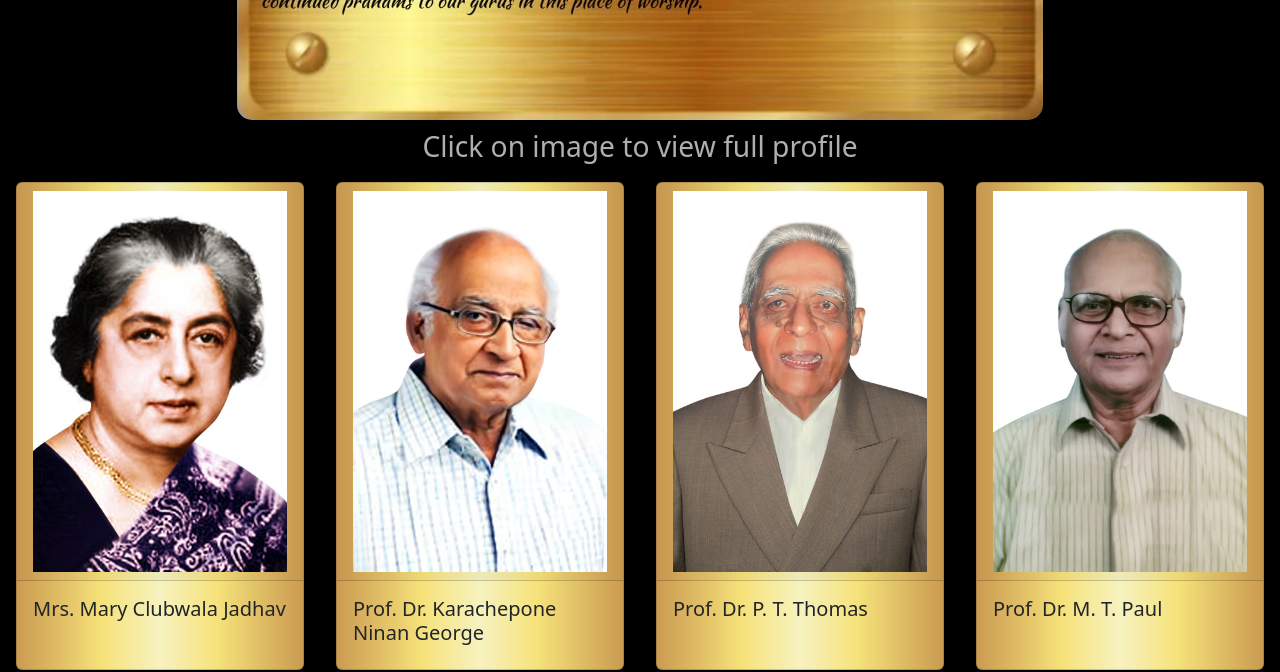
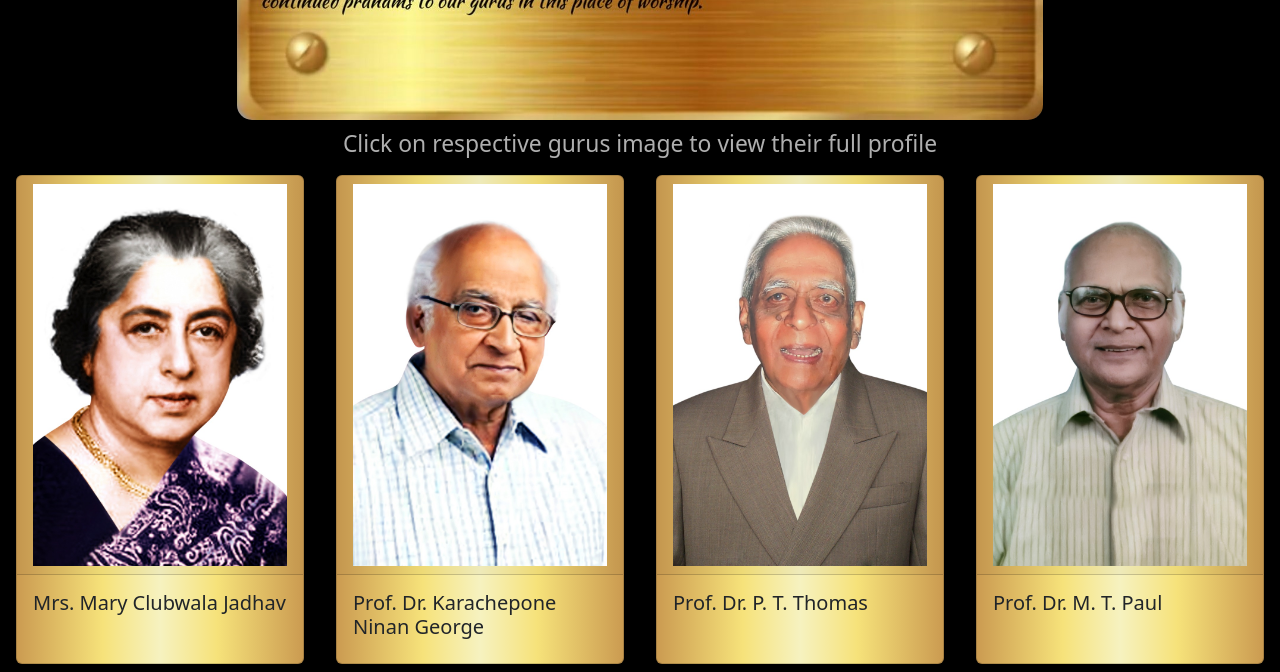
Before and after one commit to Mahima-Andani/gurusgallery, a plain HTML site: page index.html in a window 1280 px wide. Shown: the part 1480-2152 px from the top of the page. Drawn offline with nearby package versions, Linux system fonts and the light colour scheme.

Commit message:
click to view

```diff
--- a/index.html
+++ b/index.html
@@ -96,7 +96,7 @@
       <img src="./assets/poster.jpeg" class="poster img-fluid" alt="poster">
     </section>
     <section class="list">
-        <h1 class="click-to-view">Click on image to view full profile</h1>
+        <h1 class="click-to-view">Click on respective gurus image to view their full profile</h1>
         <div class="gallery">
             <div class="card  mb-3" data-toggle="modal" data-target="#MCJ">
                 <div class="card-header">
--- a/style.css
+++ b/style.css
@@ -113,7 +113,7 @@ body{
   border-radius: 15px;
 }
 .click-to-view{
-  font-size: 2.2vw;
+  font-size: 2.5ch;
   text-align: center;
   color: rgb(175, 175, 175);
   padding: 10px;
```
